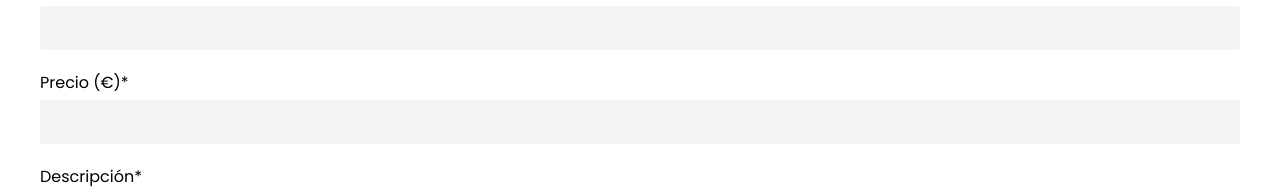
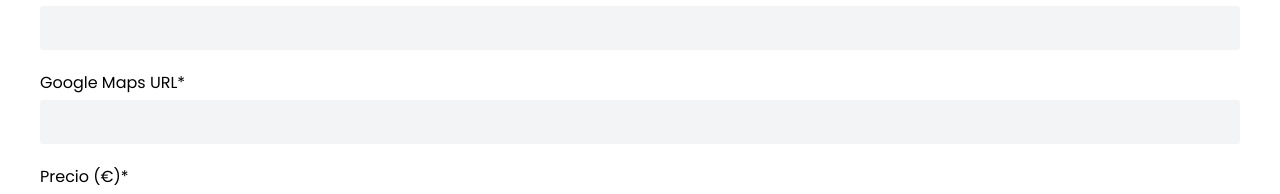
Before and after one commit to lele589/expedicion-norte, a React (Create React App) app: page /posts/nuevo in a window 1280 px wide. Shown: the part 708-902 px from the top of the page. Built offline with nearby package versions, Linux system fonts and the light colour scheme.

Commit message:
Add new key 'locationUrl' in Post

```diff
--- a/src/components/PostCard/View.Types.ts
+++ b/src/components/PostCard/View.Types.ts
@@ -4,6 +4,7 @@ export interface PostCardType {
     category: string,
     image: string,
     location: string,
+    locationUrl: string,
     price: number,
     description: string,
     date: string,
--- a/src/pages/Posts/detail/View.Types.ts
+++ b/src/pages/Posts/detail/View.Types.ts
@@ -10,6 +10,7 @@ export interface PostType {
     category: string,
     image: string,
     location: string,
+    locationUrl: string,
     price: number,
     description: string,
     date: string,
--- a/src/pages/components/PostForm/View.Types.ts
+++ b/src/pages/components/PostForm/View.Types.ts
@@ -3,6 +3,7 @@ export interface PostType {
     category: string,
     image: string,
     location: string,
+    locationUrl: string,
     price: number,
     description: string,
     date: string,
--- a/src/pages/components/PostForm/View.tsx
+++ b/src/pages/components/PostForm/View.tsx
@@ -12,7 +12,8 @@ const schema = yup.object().shape({
     title: yup.string().required(),
     category: yup.string().required(),
     image: yup.string().url(),
-    location: yup.string().url().required(),
+    location: yup.string().required(),
+    locationUrl: yup.string().url().required(),
     price: yup.number().min(0).max(1000).required(),
     description: yup.string().min(50).required()
 });
@@ -70,7 +71,15 @@ const PostForm = (props: any) => {
                     type="text"
                     {...register('location')}
                 />
-                {errors.location && <InputError>El campo "localización" es obligatorio y debe tener el formato correcto de URL (https://ejemplo.es/)</InputError>}
+                {errors.location && <InputError>El campo "localización" es obligatorio</InputError>}
+            </InputContainer>
+            <InputContainer>
+                <Label>Google Maps URL*</Label>
+                <Input
+                    type="text"
+                    {...register('locationUrl')}
+                />
+                {errors.locationUrl && <InputError>El campo "Google Maps URL" es obligatorio y debe tener el formato correcto de URL (https://ejemplo.es/)</InputError>}
             </InputContainer>
             <InputContainer>
                 <Label>Precio (€)*</Label>
```
